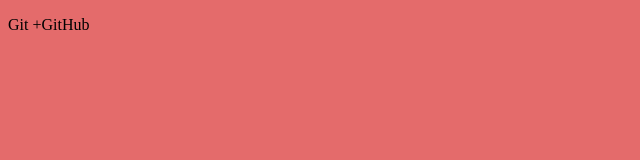
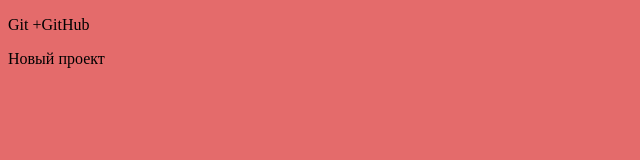
Before and after one commit to marik1973/gittest, a plain HTML site: page index.html in a window 1280 px wide. Shown: the full height of the page, 0-640 px from the left. Drawn offline with Linux system fonts and the light colour scheme.

Commit message:
first commit

```diff
--- a/index.html
+++ b/index.html
@@ -9,5 +9,6 @@
 </head>
 <body>
    <p>Git +GitHub</p>
+   <div>Новый проект</div>
 </body>
 </html>
```
